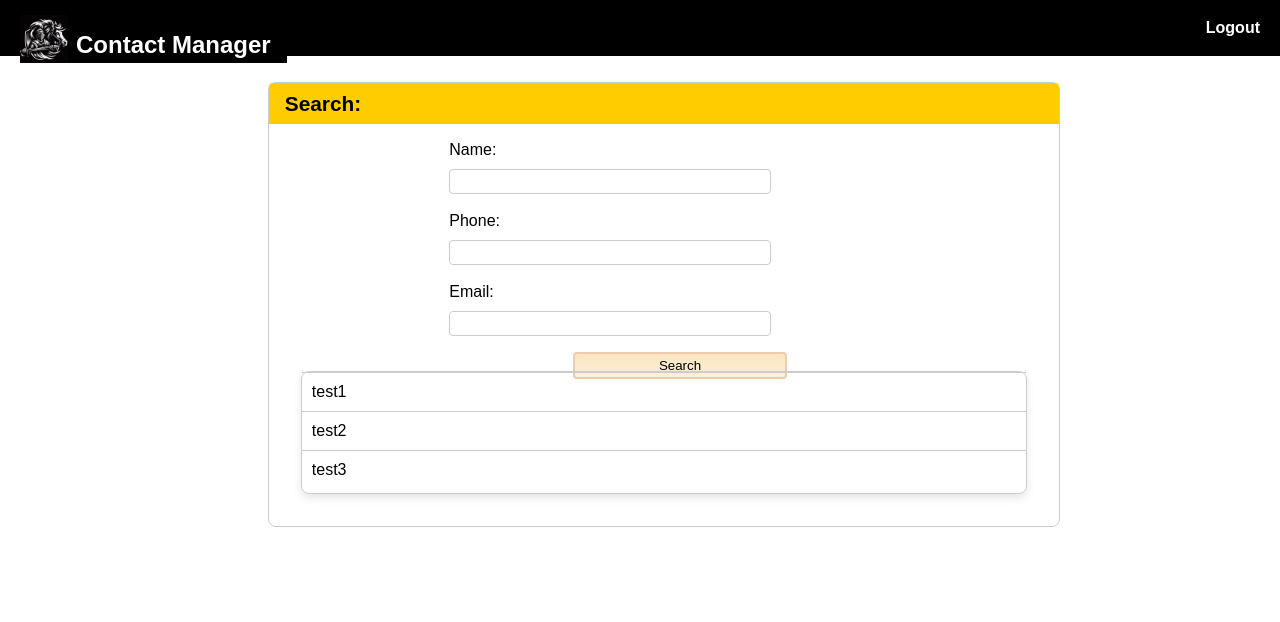
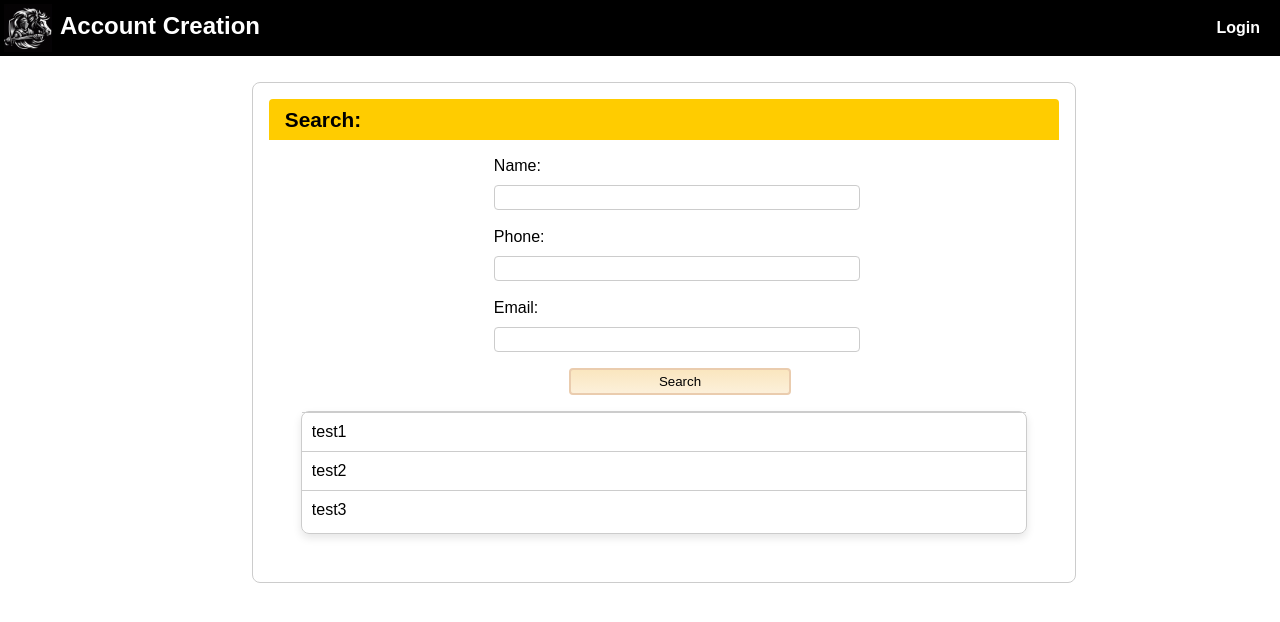
Before and after one commit to gnosx/contact-manager, a PHP site: page /contacts.html in a window 1280 px wide. Shown: the top 622 px of the page. Run offline with PHP 8.4, Linux system fonts and the light colour scheme.

Commit message:
Contact page layout fix

```diff
--- a/contacts.html
+++ b/contacts.html
@@ -21,18 +21,18 @@
     <div id="welcome-message"></div>
     <header>
         <div class="left-section">
-            <div class="container" style="background-color: black;">
+            <div class="container-header" style="background-color: black;">
                 <div class="left-section" style="height: 3rem; margin-left: -2rem; margin-top: 1rem;">
                     <img src="Contact Logo.jpg" href="generalS.css">
                 </div>
-                <div class="right-section" style="height: 3rem; margin-top: rem; margin-left: 0.5rem;">
-                    <p>Contact Manager</p>
+                <div class="right-section" style="height: 3rem; margin-left: 0.5rem;">
+                    <p>Account Creation</p>
                 </div>
             </div>
         </div>
         <div class="right-section">
             <p id="username-display"></p>
-            <p><a href="index.html" id="login-link">Logout</a></p>
+            <p><a href="index.html" id="login-link">Login</a></p>
         </div>
     </header>
      <div class="container">
@@ -41,19 +41,21 @@
             <div class="container">
                 <div class="search-container">
                     <form id="search-form">
-                        <label for="name">Name:</label>
-                        <input type="text" id="name" name="name">
-                        <label for="number">Phone:</label>
-                        <input type="phone" id="phone" name="phone">
-                        <label for="email">Email:</label>
-                        <input type="email" id="email" name="email">
-                        <div class="container" style="margin: 0rem;">
-                            <button type="submit">Search</button>
+                        <div style="width: 80%;">
+                            <label for="name">Name:</label>
+                            <input type="text" id="name" name="name" style="width: 100%;">
+                            <label for="number">Phone:</label>
+                            <input type="phone" id="phone" name="phone" style="width: 100%;">
+                            <label for="email">Email:</label>
+                            <input type="email" id="email" name="email" style="width: 100%;">
+                        </div>
+                        <div class="container" style="margin: 0rem; width: 100%">
+                            <button type="submit" >Search</button>
                         </div>
                     </form>
                 </div>
             </div>
-            <div class="box" style="margin: 1rem; margin-top: -1.5rem;">
+            <div class="box" style="margin: 1rem; margin-top: 0rem;">
                 <div class="box-content">
                     <ol>
                         <li>test1</li>
--- a/generalS.css
+++ b/generalS.css
@@ -67,14 +67,19 @@ h2 {
 }
 
 .search-container {
-    background-color: white;
-    padding: 1rem;
     border-radius: 8px;
     width: 60%;
     line-height: 22px;
     text-align: left;
     margin-top: 0rem;
+    padding: 1rem;
     padding-top: 0rem;
+}
+
+#search-form {
+    display: flex;
+    flex-direction: column;
+    align-items: center;
 }
 
 .account-create-container {
@@ -98,7 +103,7 @@ h2 {
     padding: 20px;
     padding-bottom: 0.5rem;
     margin: 2rem;
-    margin-top: 0rem;
+    margin-top: 1rem;
     width: 60% - 4rem;
     height: 100%;
 }
@@ -138,7 +143,7 @@ h2 {
     flex-direction: column;
     border: 1px solid #ccc;
     border-radius: 8px;
-    padding: 1rem;
+    padding: 2rem;
     width: 60%;
 }
 
```
